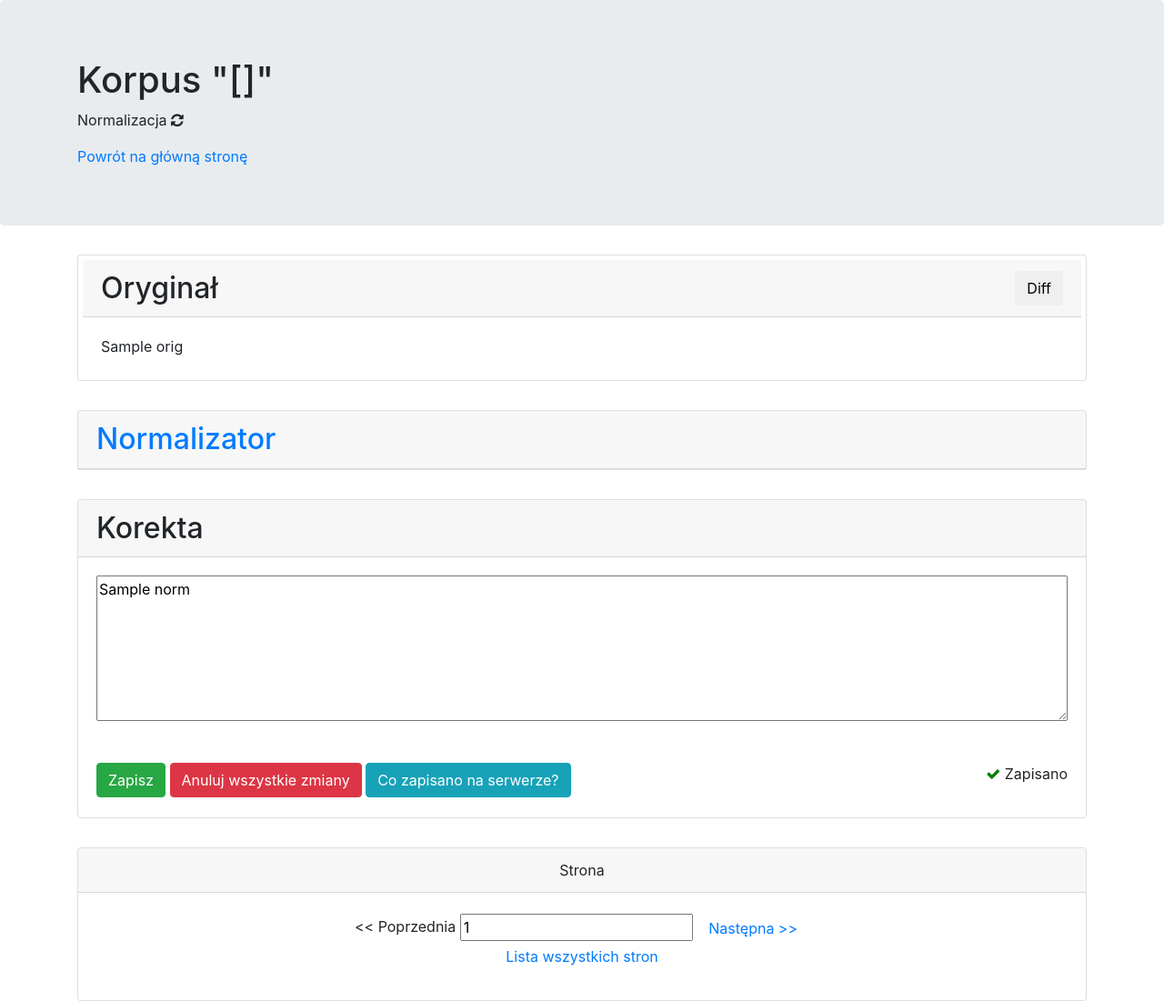
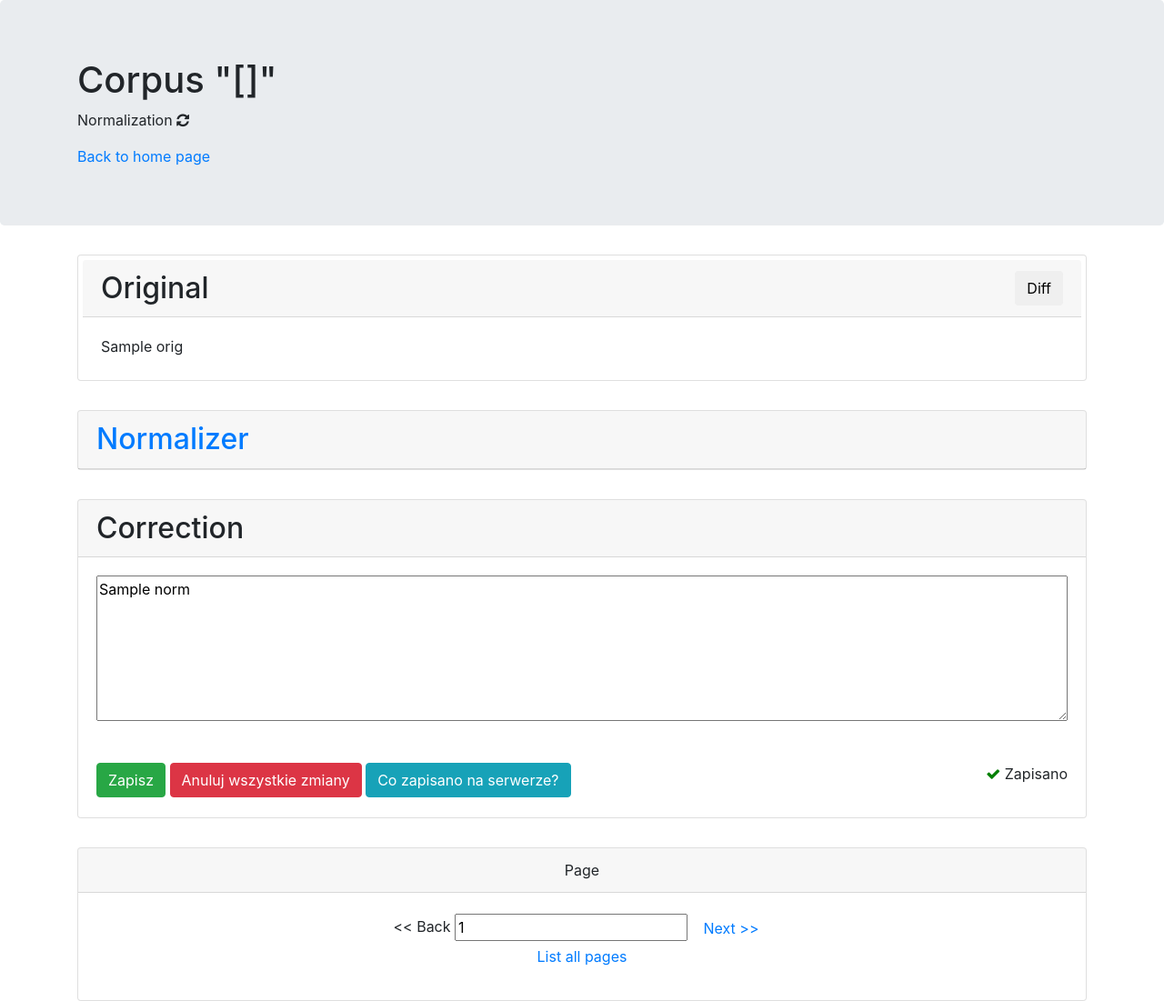
Before and after one commit to danijel3/Corrector, a Flask app: template templates/norm.html in a window 1280 px wide. Shown: the whole page at 91% size. Run offline with Flask 2, Linux system fonts and the light colour scheme; the template is opened without the code that fills it: most values are stand-ins (such as "Sample title", 1, 10 or a date in 2020); parts of the project's set-up code (start-up, migrations or seed data) failed here and were passed over; some libraries are stand-ins or nearby versions.

Commit message:
Translated to english

```diff
--- a/static/incorrect_password.html
+++ b/static/incorrect_password.html
@@ -17,8 +17,8 @@
 <body>
 <div class="jumbotron">
     <div class="container">
-        <h1>Niepoprawne hasło!</h1>
-        <a href="/">Powrót na główną stronę</a>
+        <h1>Incorrect password!</h1>
+        <a href="/">Back to home page</a>
     </div>
 </div>
 </body>
--- a/static/speech.js
+++ b/static/speech.js
@@ -190,7 +190,7 @@ function save_speech(corp_name, item_id) {
 }
 
 function undo_speech(corp_name, item_id) {
-    if (!confirm('Czy na pewno?'))
+    if (!confirm('Are you sure?'))
         return;
     $.post('/speech/' + corp_name + '/modify', {
         id: item_id,
@@ -206,8 +206,8 @@ function update_speech() {
 
 window.onbeforeunload = function () {
     if (region_modified)
-        return 'Nie zapisano zmian w obszarach! Czy na pewno chcesz opuścić stronę?';
+        return 'Some regions were not saved! Are you sure you want to leave this page?';
     if (speech_modified)
-        return 'Nie zapisano zmian w transkrypcji! Czy na pewno chcesz opuścić stronę?';
+        return 'Some modifications in transcripts were not saved! Are you sure you want to leave this page?';
     return null;
 };
--- a/templates/layout.html
+++ b/templates/layout.html
@@ -31,7 +31,7 @@
 <div style="background-color: black">
     {% if g.identity.id %}
         <div class="container" style="text-align:right">
-            <span style="color:gray;">Zalogowany jako: {{ g.identity.id }} -- </span>
+            <span style="color:gray;">Logged in as: {{ g.identity.id }} -- </span>
             <a href="/logout" style="color: white">Wyloguj</a>
         </div>
     {% endif %}
--- a/templates/norm.html
+++ b/templates/norm.html
@@ -2,10 +2,10 @@
 {% block body %}
     <div class="jumbotron">
         <div class="container">
-            <h1>Korpus "{{ name }}"</h1>
-            <p>Normalizacja <span class="fa fa-refresh" aria-hidden="true"></span>
+            <h1>Corpus "{{ name }}"</h1>
+            <p>Normalization <span class="fa fa-refresh" aria-hidden="true"></span>
             </p>
-            <a href="/">Powrót na główną stronę</a>
+            <a href="/">Back to home page</a>
         </div>
     </div>
 
@@ -13,7 +13,7 @@
 
         <div class="norm_item card">
             <h2 class="card-header">
-                Oryginał
+                Original
                 <button id="diff_btn" class="btn" style="float: right">Diff</button>
             </h2>
             <div class="card-body">{{ item.orig }}</div>
@@ -23,7 +23,7 @@
             <h2 class="card-header">
                 <a href="#norm_c{{ item.id }}" data-toggle="collapse" aria-expanded="false"
                    aria-controls="norm_c{{ item.id }}">
-                    Normalizator
+                    Normalizer
                 </a>
             </h2>
             <div class="norm collapse card-body" id="norm_c{{ item.id }}">
@@ -33,7 +33,7 @@
         </div>
         <div class="card">
 
-            <h2 class="card-header">Korekta</h2>
+            <h2 class="card-header">Correction</h2>
             {% if item.corr %}
                 {% set input_value =  item.corr %}
             {% else %}
@@ -63,22 +63,22 @@
         </div>
 
         <div class="card" style="text-align: center">
-            <p class="card-header">Strona</p>
+            <p class="card-header">Page</p>
             <div class="card-body">
                 {% if page==1 %}
-                    <span>&lt;&lt; Poprzednia</span>
+                    <span>&lt;&lt; Back</span>
                     <input type="number" value="{{ page }}" onchange="norm_page('{{ name }}',this.value)">
-                    <a class="btn" href="{{ name }}/{{ page + 1 }}">Następna &gt;&gt;</a>
+                    <a class="btn" href="{{ name }}/{{ page + 1 }}">Next &gt;&gt;</a>
                 {% elif page==page_num %}
-                    <a class="btn" href="{{ page - 1 }}">&lt;&lt; Poprzednia</a>
+                    <a class="btn" href="{{ page - 1 }}">&lt;&lt; Back</a>
                     <input type="number" value="{{ page }}" onchange="norm_page('{{ name }}',this.value)">
-                    <span>Następna &gt;&gt;</span>
+                    <span>Next &gt;&gt;</span>
                 {% else %}
-                    <a class="btn" href="{{ page - 1 }}">&lt;&lt; Poprzednia</a>
+                    <a class="btn" href="{{ page - 1 }}">&lt;&lt; Back</a>
                     <input type="number" value="{{ page }}" onchange="norm_page('{{ name }}',this.value)">
-                    <a class="btn" href="{{ page + 1 }}">Następna &gt;&gt;</a>
+                    <a class="btn" href="{{ page + 1 }}">Next &gt;&gt;</a>
                 {% endif %}
-                <p><a href="/norm/{{ name }}/list">Lista wszystkich stron</a></p>
+                <p><a href="/norm/{{ name }}/list">List all pages</a></p>
             </div>
         </div>
 
@@ -97,12 +97,12 @@
         <div class="modal-dialog">
             <div class="modal-content">
                 <div class="modal-header">
-                    <h4 class="modal-title">Co zapisano na serwerze?</h4>
+                    <h4 class="modal-title">What was saved on the server?</h4>
                 </div>
                 <div class="modal-body" id="savedContent">
                 </div>
                 <div class="modal-footer">
-                    <button type="button" class="btn btn-default" data-dismiss="modal">Zamknij</button>
+                    <button type="button" class="btn btn-default" data-dismiss="modal">Close</button>
                 </div>
             </div>
         </div>
--- a/templates/norm_list.html
+++ b/templates/norm_list.html
@@ -2,10 +2,10 @@
 {% block body %}
     <div class="jumbotron">
         <div class="container">
-            <h1>Korpus "{{ name }}"</h1>
-            <p>Normalizacja <span class="glyphicon glyphicon-refresh" aria-hidden="true"></span>
+            <h1>Corpus "{{ name }}"</h1>
+            <p>Normalization <span class="glyphicon glyphicon-refresh" aria-hidden="true"></span>
             </p>
-            <a href="/">Powrót na główną stronę</a>
+            <a href="/">Back to home page</a>
         </div>
     </div>
 
--- a/templates/password.html
+++ b/templates/password.html
@@ -4,11 +4,11 @@
         <div class="container">
             <h1 style="font-family: 'Allura', cursive; font-size: 72pt;">
                 <span class="glyphicon glyphicon-erase" aria-hidden="true"></span>
-                Korektor
+                Corrector
             </h1>
             <p>
                 <span class="glyphicon glyphicon-lock" aria-hidden="true"></span>
-                Zaloguj się...
+                Log in...
             </p>
         </div>
     </div>
--- a/templates/speech_index.html
+++ b/templates/speech_index.html
@@ -3,7 +3,7 @@
 
     <div class="jumbotron">
         <div class="container">
-            <h1>Indeksy korpusu "{{ name }}"</h1>
+            <h1>Corpus "{{ name }}" indices</h1>
         </div>
     </div>
 
--- a/templates/speech_list.html
+++ b/templates/speech_list.html
@@ -2,8 +2,8 @@
 {% block body %}
     <div class="jumbotron">
         <div class="container">
-            <h1>Lista stron korpusu "{{ name }}"</h1>
-            <p>Dla indeksu {{ index }}</p>
+            <h1>List of pages for corpus "{{ name }}"</h1>
+            <p>For index {{ index }}</p>
         </div>
     </div>
 
```
Also changed, not shown: templates/import.html (+7 -7 lines), templates/index.html (+7 -7 lines), templates/lex.html (+6 -6 lines), templates/login.html (+6 -7 lines), templates/speech.html (+28 -28 lines).
